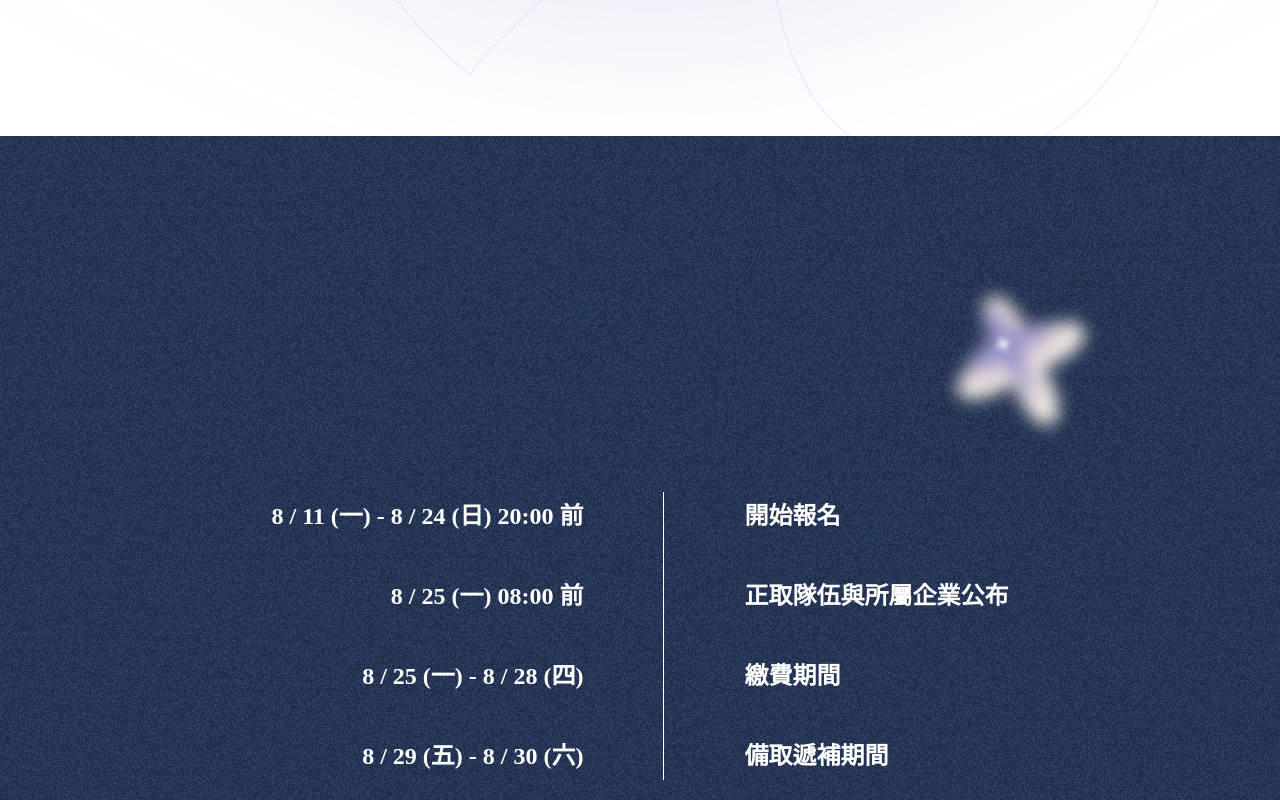
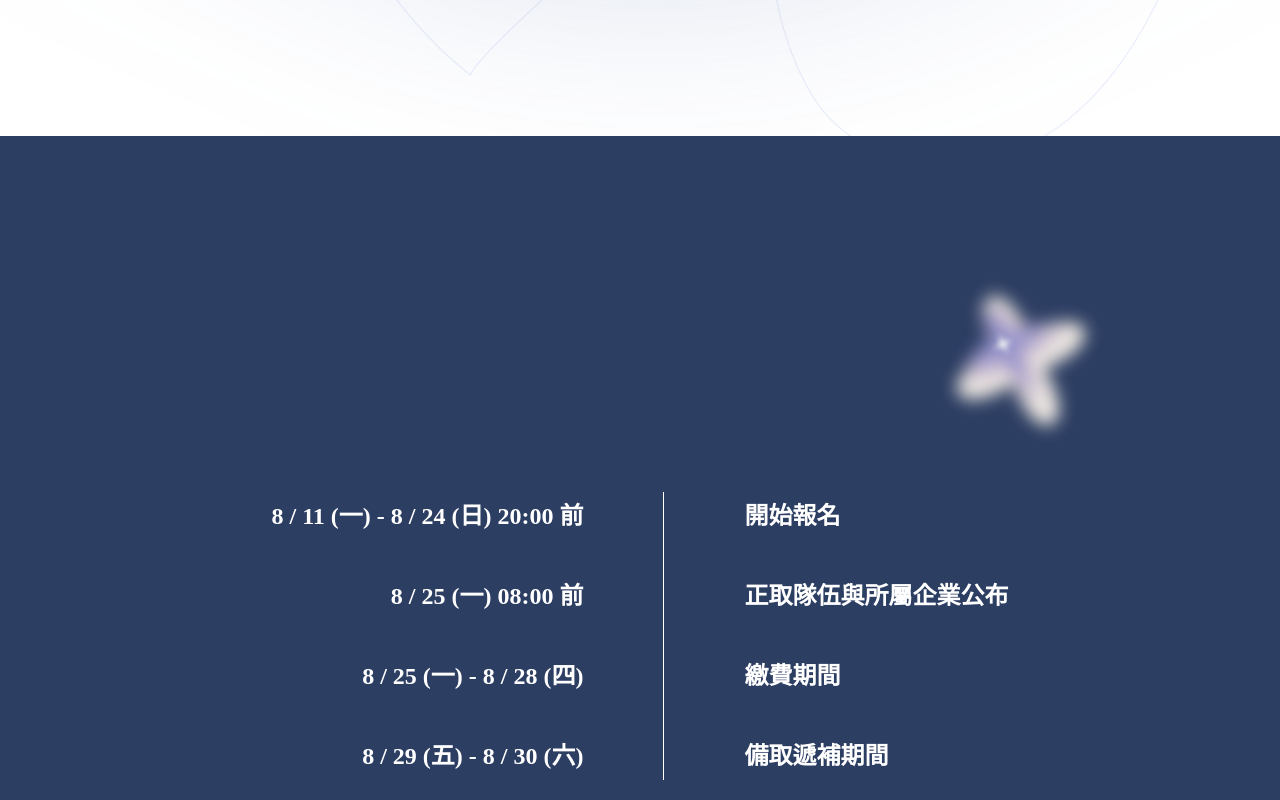
Before and after one commit to Official-Meichu-Hackathon/2025-signup, a Vue app in the folder frontend/: page /registration in a window 1280 px wide. Shown: the part 920-1720 px from the top of the page. Built offline with nearby package versions, Linux system fonts and the light colour scheme; a web font is replaced by a local one.

Commit message:
fix: update background color in RegistrationSchedule component

```diff
--- a/frontend/src/components/Registration/RegistrationSchedule.vue
+++ b/frontend/src/components/Registration/RegistrationSchedule.vue
@@ -2,8 +2,8 @@
   <!-- Schedule -->
   <div
     id="cursor-area"
-    class="w-full min-h-[1000px] bg-cover bg-center bg-no-repeat flex items-center justify-center"
-    style="background-image: url('/src/assets/Registration/blue_bg.svg'); position: relative"
+    class="w-full min-h-[1000px] flex items-center justify-center"
+    style="background-color: #2d3e63; position: relative"
   >
     <img src="/src/assets/Registration/state=active.svg" alt="light-cursor" id="light-cursor" />
     <!-- Flowers -->
```
